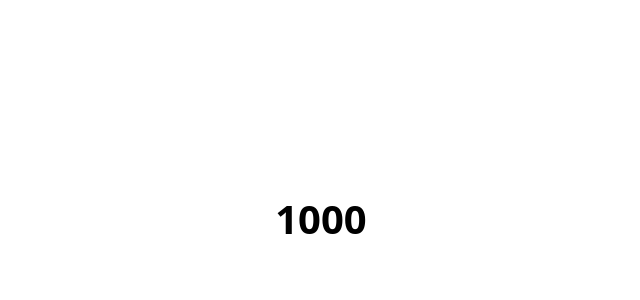
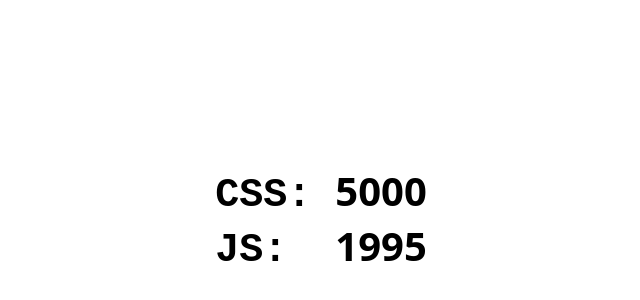
Before and after one commit to hiro0218/count-up-component, a React (Create React App) app: page / in a window 1280 px wide. Shown: the part 190-490 px from the top of the page, without its empty margins (319-959 px from the left). Built offline with nearby package versions, Linux system fonts and the light colour scheme.

Commit message:
fix: remove duration

```diff
--- a/src/App.tsx
+++ b/src/App.tsx
@@ -6,7 +6,6 @@ import React, { useEffect, useRef } from 'react';
 
 type Props = {
   count: number;
-  duration?: number;
 };
 
 const enableRegisterProperty =
@@ -25,8 +24,7 @@ const countAnimation = ({ count }: Props) => keyframes`
 const CountUpCss = styled.span<Props>`
   --count-number: ${(props) => props.count};
 
-  animation: ${countAnimation} ${(props) => props.duration ?? 5}s alternate
-    ease-in-out;
+  animation: ${countAnimation} 5s alternate linear;
   counter-reset: counter var(--count-number);
 
   &::after {
@@ -40,7 +38,7 @@ const CountUpJsInner = styled.span`
   }
 `;
 
-const CountUpJs = ({ count, duration = 5 }: Props) => {
+const CountUpJs = ({ count }: Props) => {
   const ref = useRef<HTMLSpanElement>(null);
 
   useEffect(() => {
@@ -60,11 +58,8 @@ const CountUpJs = ({ count, duration = 5 }: Props) => {
       }
     };
 
-    timerInterval = window.setInterval(
-      timer,
-      Math.trunc((duration * 500) / count),
-    );
-  }, [count, duration]);
+    timerInterval = window.setInterval(timer, Math.trunc(5000 / count));
+  }, [count]);
 
   return (
     <>
@@ -76,28 +71,26 @@ const CountUpJs = ({ count, duration = 5 }: Props) => {
 
 export default function App() {
   const option = {
-    count: 1000,
-    duration: 5,
+    count: 5000
   };
 
   return (
     <>
-      {enableRegisterProperty ? (
-        <>
-          <Global
-            styles={`
+      <Global
+        styles={`
             @property --count-number {
               syntax: '<integer>';
               initial-value: 0;
               inherits: false;
             }
           `}
-          />
-          <CountUpCss {...option} />
-        </>
-      ) : (
-        <CountUpJs {...option} />
-      )}
+      />
+      <div>
+        <code>CSS:&nbsp;</code><CountUpCss {...option} />
+      </div>
+      <div>
+        <code>JS:&nbsp;&nbsp;</code><CountUpJs {...option} />
+      </div>
     </>
   );
 }
```
